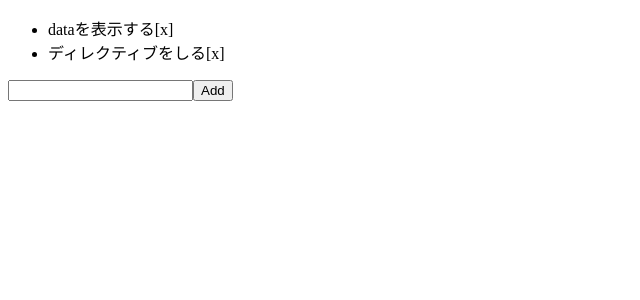
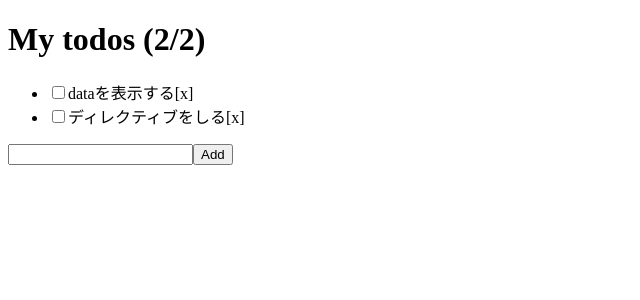
Before and after one commit to NMurata07/vue-project-app, a Vue app: page / in a window 1280 px wide. Shown: the top 300 px of the page, without its empty margins (0-640 px from the left). Built offline with nearby package versions, Linux system fonts and the light colour scheme.

Commit message:
todo完了状態を通知

```diff
--- a/src/App.vue
+++ b/src/App.vue
@@ -1,5 +1,9 @@
 <template>
   <div id="app">
+    <h1>
+      My todos
+      <span class="info">({{ remaining.length }}/{{ todos.length }})</span>
+    </h1>
     <ul>
       <ToDoItem v-for="todo in todos" :todo="todo" v-bind:key="todo.id" @delete="deleteTodo" />
     </ul>
@@ -22,8 +26,8 @@ export default {
   data() {
     return {
       todos: [
-        { id: 1, text: 'dataを表示する' },
-        { id: 2, text: 'ディレクティブをしる' }
+        { id: 1, text: 'dataを表示する', isDone: false },
+        { id: 2, text: 'ディレクティブをしる', isDone: false }
       ],
       newTodo: ''
     }
@@ -36,6 +40,13 @@ export default {
     },
     deleteTodo: function(todo) {
       this.todos = this.todos.filter(item => item !== todo);
+    },
+  },
+  computed: {
+    remaining: function() {
+      return this.todos.filter(function(todo) {
+        return !todo.isDone;
+      });
     }
   }
 }
--- a/src/components/ToDoItem.vue
+++ b/src/components/ToDoItem.vue
@@ -1,5 +1,6 @@
 <template>
   <li>
+    <input type="checkbox" v-model="todo.isDone">
     <span>{{ todo.text }}</span>
     <span @click="deleteItem(todo)">[x]</span>
   </li>
```
